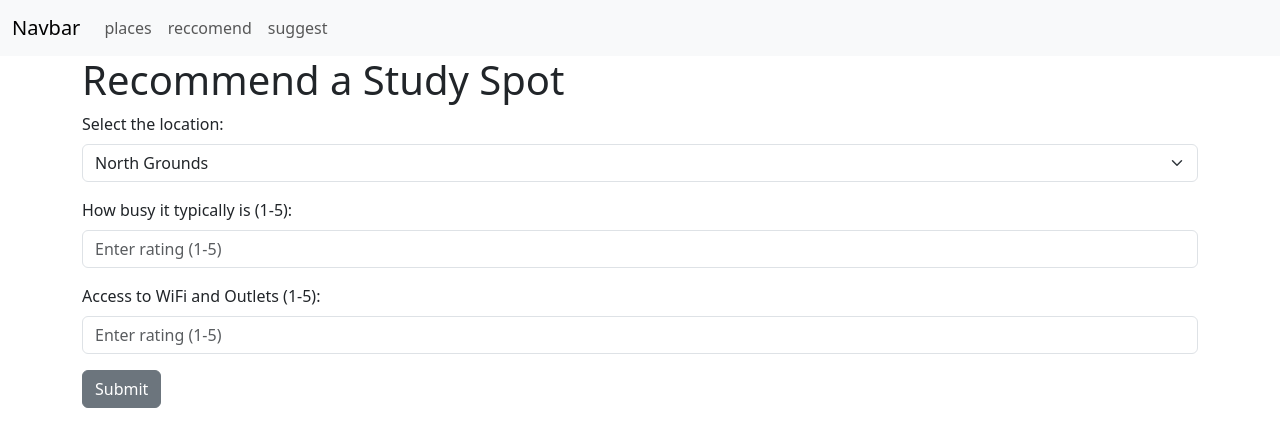
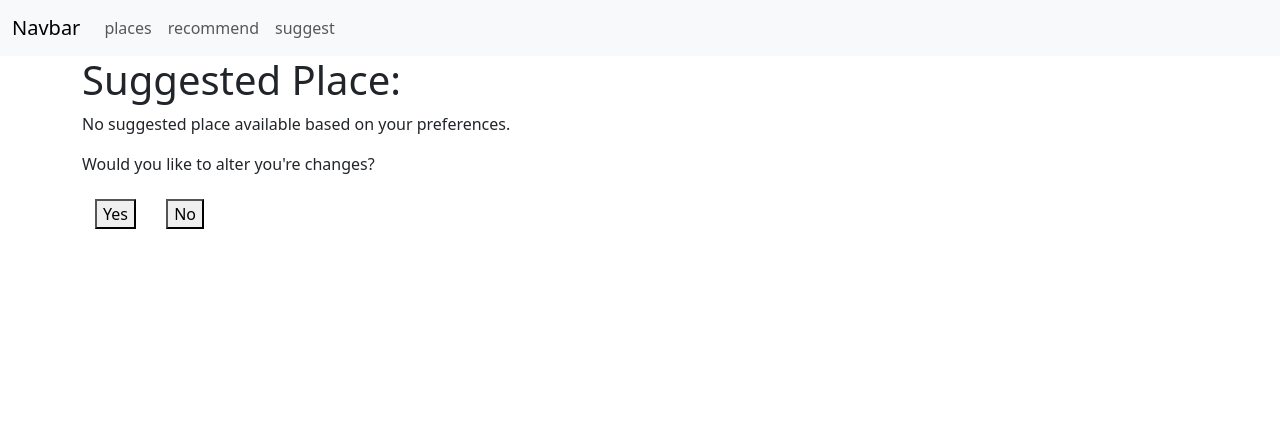
Before and after one commit to danigrieco/StudySpots, a Django app: page /suggestion/ in a window 1280 px wide. Shown: the top 447 px of the page. Run offline with Django 4.2, Linux system fonts and the light colour scheme; some libraries are stand-ins or nearby versions.

Commit message:
updated suggestion code plus review model

```diff
--- a/cs3240/templates/places.html
+++ b/cs3240/templates/places.html
@@ -10,7 +10,7 @@
               <div class="collapse navbar-collapse" id="navbarNavAltMarkup">
                 <div class="navbar-nav">
                   <a class="nav-link" href="{% url 'places' %}">places</a>
-                  <a class="nav-link" href="{% url 'reccomend' %}">reccomend</a>
+                  <a class="nav-link" href="{% url 'recommend' %}">recommend</a>
                   <a class="nav-link" href="{% url 'suggest' %}">suggest</a>
                 </div>
               </div>
--- a/cs3240/templates/reccomend.html
+++ b/cs3240/templates/recommend.html
@@ -18,7 +18,7 @@
           <div class="collapse navbar-collapse" id="navbarNavAltMarkup">
             <div class="navbar-nav">
               <a class="nav-link" href="{% url 'places' %}">places</a>
-              <a class="nav-link" href="{% url 'reccomend' %}">reccomend</a>
+              <a class="nav-link" href="{% url 'recommend' %}">recommend</a>
               <a class="nav-link" href="{% url 'suggest' %}">suggest</a>
             </div>
           </div>
@@ -40,12 +40,12 @@
             </div>
 
             <div class="mb-3">
-                <label for="busyInput" class="form-label">How busy it typically is (1-5):</label>
+                <label for="busyInput" class="form-label">How busy you typically want it to be (1-5):</label>
                 <input type="number" class="form-control" id="busyInput" name="busyInput" placeholder="Enter rating (1-5)" min="1" max="5" required>
             </div>
 
             <div class="mb-3">
-                <label for="wifiOutletInput" class="form-label">Access to WiFi and Outlets (1-5):</label>
+                <label for="wifiOutletInput" class="form-label">Preffered Access to WiFi and Outlets (1-5):</label>
                 <input type="number" class="form-control" id="wifiOutletInput" name="wifiOutletInput" placeholder="Enter rating (1-5)" min="1" max="5" required>
             </div>
 
--- a/cs3240/templates/suggestion.html
+++ b/cs3240/templates/suggestion.html
@@ -16,7 +16,7 @@
           <div class="collapse navbar-collapse" id="navbarNavAltMarkup">
             <div class="navbar-nav">
               <a class="nav-link" href="{% url 'places' %}">places</a>
-              <a class="nav-link" href="{% url 'reccomend' %}">reccomend</a>
+              <a class="nav-link" href="{% url 'recommend' %}">recommend</a>
               <a class="nav-link" href="{% url 'suggest' %}">suggest</a>
             </div>
           </div>
@@ -29,9 +29,15 @@
         {% if suggested_place %}
             <p>{{ suggested_place.name }} is a suggested place based on your preferences.</p>
             <p>Details: {{ suggested_place.details }}</p>
-            <!-- Maybe add more details here -->
         {% else %}
             <p>No suggested place available based on your preferences.</p>
+            <p>Would you like to alter you're changes?</p>
+            <a class = "btn" href ="/recommend">
+              <button>Yes</button>
+            </a>
+            <a class = "btn" href ="/places">
+              <button>No</button>
+            </a>
         {% endif %}
     </div>
 </body>
--- a/cs3240/urls.py
+++ b/cs3240/urls.py
@@ -32,5 +32,5 @@ urlpatterns = [
     path('places/',views.PlacesView.as_view(), name="places"),
     path('suggest/',views.suggest, name="suggest"),
     path('suggestion/',views.suggest_place, name="suggestion"),
-    path('reccomend/',views.ReccomendView.as_view(), name="reccomend"),
+    path('recommend/',views.RecommendView.as_view(), name="recommend"),
 ]
--- a/cs3240/views.py
+++ b/cs3240/views.py
@@ -2,10 +2,11 @@ from django.shortcuts import get_object_or_404, redirect, render
 from .models import Place
 from django.views import generic
 
+
 class ApprovalView(generic.ListView):
     template_name = "approval.html"
     context_object_name = "places_list"
-     # def results(request, question_id):
+    # def results(request, question_id):
     #     question = get_object_or_404(Question, pk=question_id)
     #     return render(request, "polls/results.html", {"question": question})
 
@@ -45,8 +46,9 @@ class PlacesView(generic.ListView):
     def get_queryset(self):
         return Place.objects.all
 
-class ReccomendView(generic.ListView):
-    template_name = "reccomend.html"
+
+class RecommendView(generic.ListView):
+    template_name = "recommend.html"
     context_object_name = "places_list"
 
     def get_queryset(self):
@@ -58,10 +60,17 @@ def suggest_place(request):
         location = request.POST.get('locationInput')
         busy_rating = int(request.POST.get('busyInput'))
         wifi_outlet_rating = int(request.POST.get('wifiOutletInput'))
+        min = 5
+        for Place in places_list:
+            if Place.location == location:
+                t1 = Place.busy_rating - busy_rating
+                t2 = Place.wifi_outlet_rating - wifi_outlet_rating
+                if min < abs((t1-t2))/2:
+                    min = abs((t1-t2))/2
+                    suggested_place  = Place.objects.get_suggested_place(location, busy_rating, wifi_outlet_rating)
+
 
         # algorithm to detemrine which spot here
-        suggested_place = Place.objects.get_suggested_place(location, busy_rating, wifi_outlet_rating)
+        return render(request, 'suggestion.html', {'suggested_place': suggested_place})
 
-        return render(request, 'reccomend.html', {'suggested_place': suggested_place})
-
-    return render(request, 'reccomend.html')
+    return render(request, 'suggestion.html')
```
Also changed, not shown: cs3240/models.py (+8 -1 lines), cs3240/templates/suggest.html (+9 -1 lines).
